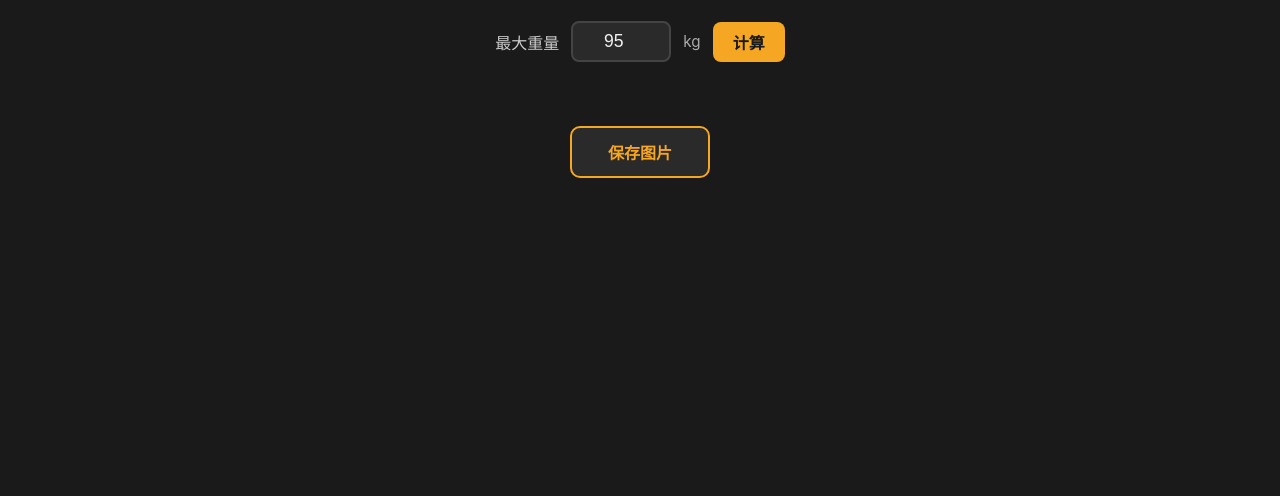
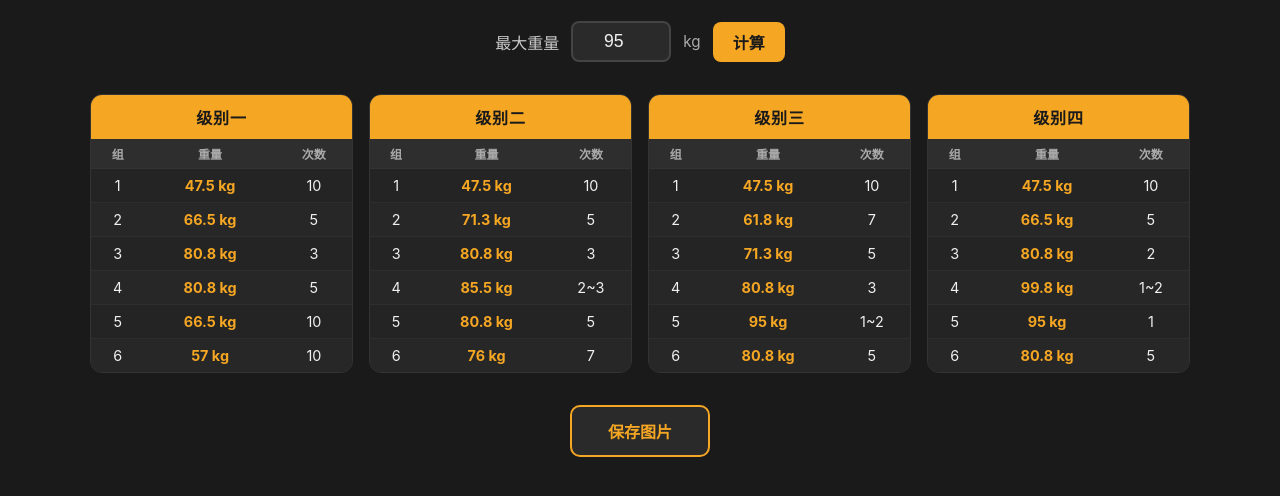
Before and after one commit to XBisATrouble/benchpress, a plain HTML site: page index.html in a window 1280 px wide. Shown: the part 68-564 px from the top of the page. Drawn offline with nearby package versions, Linux system fonts and the light colour scheme.

Commit message:
feat: implement calculation and save-image logic

```diff
--- a/index.html
+++ b/index.html
@@ -203,7 +203,122 @@ button.save-btn:disabled {
     </div>
   </div>
   <script>
-    // placeholder
+    const LEVELS = [
+  {
+    name: '级别一',
+    sets: [
+      { ratio: 0.50, reps: '10' },
+      { ratio: 0.70, reps: '5' },
+      { ratio: 0.85, reps: '3' },
+      { ratio: 0.85, reps: '5' },
+      { ratio: 0.70, reps: '10' },
+      { ratio: 0.60, reps: '10' },
+    ]
+  },
+  {
+    name: '级别二',
+    sets: [
+      { ratio: 0.50, reps: '10' },
+      { ratio: 0.75, reps: '5' },
+      { ratio: 0.85, reps: '3' },
+      { ratio: 0.90, reps: '2~3' },
+      { ratio: 0.85, reps: '5' },
+      { ratio: 0.80, reps: '7' },
+    ]
+  },
+  {
+    name: '级别三',
+    sets: [
+      { ratio: 0.50, reps: '10' },
+      { ratio: 0.65, reps: '7' },
+      { ratio: 0.75, reps: '5' },
+      { ratio: 0.85, reps: '3' },
+      { ratio: 1.00, reps: '1~2' },
+      { ratio: 0.85, reps: '5' },
+    ]
+  },
+  {
+    name: '级别四',
+    sets: [
+      { ratio: 0.50, reps: '10' },
+      { ratio: 0.70, reps: '5' },
+      { ratio: 0.85, reps: '2' },
+      { ratio: 1.05, reps: '1~2' },
+      { ratio: 1.00, reps: '1' },
+      { ratio: 0.85, reps: '5' },
+    ]
+  }
+];
+
+function formatWeight(w) {
+  return Number.isInteger(w) ? String(w) : w.toFixed(1);
+}
+
+function calculate() {
+  const maxWeight = parseFloat(document.getElementById('maxWeight').value);
+  if (!maxWeight || maxWeight <= 0) return;
+
+  const grid = document.getElementById('cardsGrid');
+  grid.innerHTML = '';
+
+  LEVELS.forEach(level => {
+    const card = document.createElement('div');
+    card.className = 'card';
+
+    const rows = level.sets.map((s, i) => {
+      const weight = s.ratio * maxWeight;
+      return `
+        <tr>
+          <td>${i + 1}</td>
+          <td class="weight-cell">${formatWeight(weight)} kg</td>
+          <td>${s.reps}</td>
+        </tr>`;
+    }).join('');
+
+    card.innerHTML = `
+      <div class="card-header">${level.name}</div>
+      <table>
+        <thead>
+          <tr>
+            <th>组</th>
+            <th>重量</th>
+            <th>次数</th>
+          </tr>
+        </thead>
+        <tbody>${rows}</tbody>
+      </table>`;
+
+    grid.appendChild(card);
+  });
+}
+
+function saveImage() {
+  const btn = document.querySelector('.save-btn');
+  const grid = document.getElementById('cardsGrid');
+  const maxWeight = document.getElementById('maxWeight').value;
+
+  btn.disabled = true;
+  btn.textContent = '保存中...';
+
+  html2canvas(grid, {
+    backgroundColor: '#1a1a1a',
+    scale: 2,
+  }).then(canvas => {
+    const a = document.createElement('a');
+    a.href = canvas.toDataURL('image/png');
+    a.download = `benchpress-${maxWeight}kg.png`;
+    a.click();
+  }).finally(() => {
+    btn.disabled = false;
+    btn.textContent = '保存图片';
+  });
+}
+
+document.getElementById('maxWeight').addEventListener('keydown', e => {
+  if (e.key === 'Enter') calculate();
+});
+
+calculate();
   </script>
 </body>
 </html>
```
